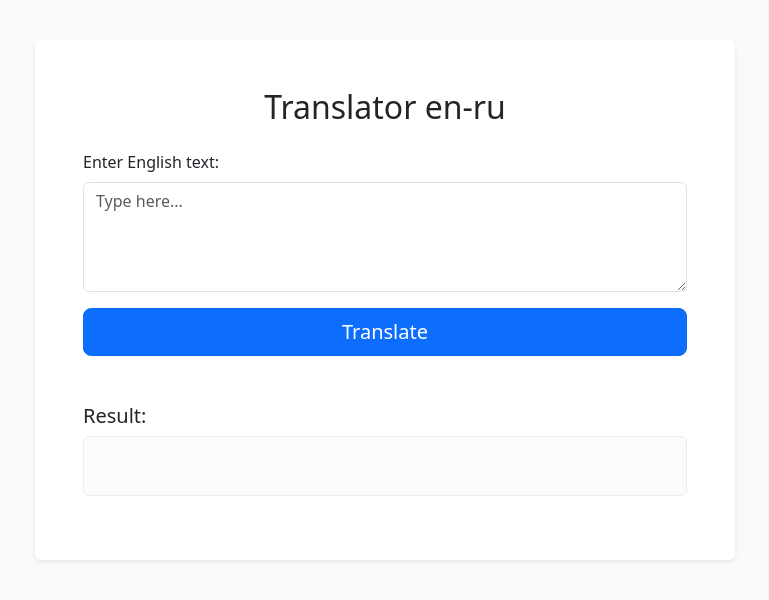
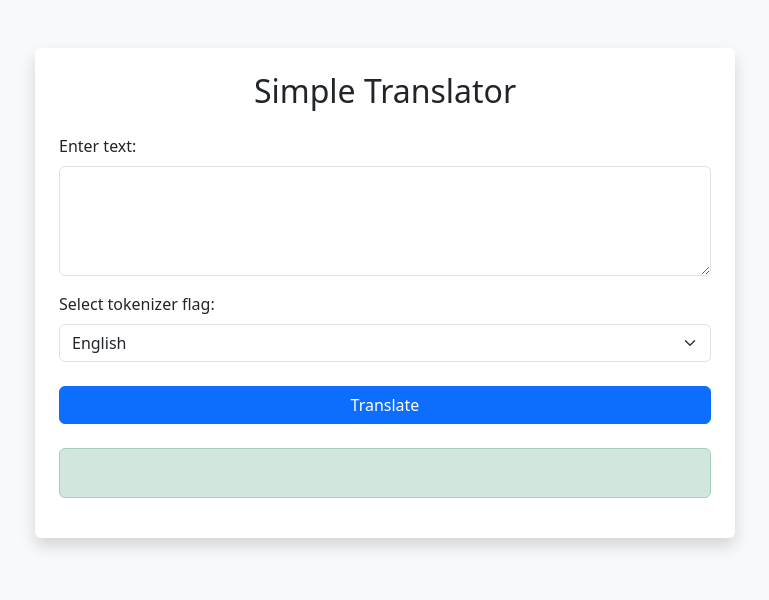
Before and after one commit to Archibasov-D/web_translator, a FastAPI app: page / in a window 1280 px wide. Shown: the top 600 px of the page, without its empty margins (255-1024 px from the left). Run offline with FastAPI, Linux system fonts and the light colour scheme.

Commit message:
add block with selection of target language

```diff
--- a/app/main.py
+++ b/app/main.py
@@ -3,39 +3,45 @@ from fastapi.responses import HTMLResponse, JSONResponse
 from fastapi.staticfiles import StaticFiles
 from fastapi.templating import Jinja2Templates
 import onnxruntime as ort
-import numpy as np
 from tokenization_small100 import SMALL100Tokenizer
 from onnx_greedy import greedy_generate_onnx
+from pydantic import BaseModel
 
 app = FastAPI()
 
-# Шаблоны (templates/index.html)
 templates = Jinja2Templates(directory="templates")
 
+class TranslationRequest(BaseModel):
+    text: str
+    flag: str | None = None
 
-# Загружаем ONNX модель (файл должен лежать рядом: app/model.onnx)
+# Загружаем модель
 tokenizer = SMALL100Tokenizer.from_pretrained("alirezamsh/small100")
 tokenizer.tgt_lang = "ru"
-#################################
+
 encoder_session = ort.InferenceSession("encoder_model_int8.onnx")
 decoder_session = ort.InferenceSession("decoder_model_int8.onnx")
-
-
-
 
 
 @app.get("/", response_class=HTMLResponse)
 def index(request: Request):
     return templates.TemplateResponse("index.html", {"request": request})
 
+
 @app.post("/predict")
-async def predict(request: Request):
-    payload = await request.json()
-    text = payload.get("text", "")
+async def predict(req: TranslationRequest):
+
+    text = req.text
+    flag = req.flag
+
     if not text:
         return JSONResponse({"error": "no text provided"}, status_code=400)
 
-    # Подготовка входов через токенизатор (возвращаем numpy массивы)
+    # Устанавливаем язык
+    if flag:
+        tokenizer.tgt_lang = flag
+
+    # Генерация
     output_ids = greedy_generate_onnx(
         encoder_session,
         decoder_session,
@@ -43,8 +49,7 @@ async def predict(request: Request):
         text,
         max_new_tokens=50
     )
+
     output_text = tokenizer.decode(output_ids[0], skip_special_tokens=True)
 
-    # Преобразуем выход (обычно logits/ids) в удобный формат.
-    # Здесь просто вернём raw-первый выход как список.
-    return {"result": output_text}
+    return {"translation": output_text}   # <--- ВАЖНО!
--- a/app/templates/index.html
+++ b/app/templates/index.html
@@ -3,69 +3,75 @@
 <head>
     <meta charset="UTF-8">
     <title>Translator</title>
-    <!-- Bootstrap CSS -->
     <link href="https://cdn.jsdelivr.net/npm/bootstrap@5.3.0/dist/css/bootstrap.min.css" rel="stylesheet">
-    <style>
-        body { padding-top: 40px; background-color: #f8f9fa; }
-        .container { max-width: 700px; }
-    </style>
 </head>
-<body>
-    <div class="container shadow-sm bg-white rounded p-5">
-        <h2 class="mb-4 text-center">Translator en-ru</h2>
 
-        <div class="mb-3">
-            <label for="text" class="form-label">Enter English text:</label>
-            <textarea class="form-control" id="text" rows="4" placeholder="Type here..."></textarea>
-        </div>
+<body class="bg-light">
+<div class="container mt-5 p-4 bg-white rounded shadow" style="max-width: 700px">
+    <h2 class="mb-4 text-center">Simple Translator</h2>
 
-        <button id="translate-btn" class="btn btn-primary btn-lg w-100 mb-4">Translate</button>
+    <label class="form-label">Enter text:</label>
+    <textarea id="text" class="form-control mb-3" rows="4"></textarea>
 
-        <h5 class="mt-4">Result:</h5>
-        <div id="result" class="alert alert-light" role="alert" style="min-height: 60px;">
-            <!-- Перевод появится здесь -->
-        </div>
-    </div>
+    <label class="form-label">Select tokenizer flag:</label>
+    <select id="flag" class="form-select mb-4">
+        <option value="en">English</option>
+        <option value="de">German</option>
+        <option value="fr">French</option>
+        <option value="ru">Russian</option>
+    </select>
 
-    <!-- Bootstrap JS bundle (опционально) -->
-    <script src="https://cdn.jsdelivr.net/npm/bootstrap@5.3.0/dist/js/bootstrap.bundle.min.js"></script>
+    <button id="translateBtn" class="btn btn-primary w-100 mb-4">Translate</button>
 
-    <!-- Скрипт для перевода -->
-    <script>
-    document.addEventListener("DOMContentLoaded", function() {
-        const btn = document.getElementById('translate-btn');
-        btn.addEventListener('click', async function() {
-            const text = document.getElementById("text").value;
-            const resultDiv = document.getElementById('result');
+    <div id="result" class="alert alert-success" style="min-height: 50px"></div>
+</div>
 
-            if (!text.trim()) {
-                resultDiv.className = 'alert alert-warning';
-                resultDiv.innerText = 'Please enter some text.';
-                return;
-            }
+<script>
+document.addEventListener("DOMContentLoaded", () => {
+    const btn = document.getElementById("translateBtn");
+    btn.addEventListener("click", translateText);
+});
 
-            try {
-                const response = await fetch('/predict', {
-                    method: 'POST',
-                    headers: { 'Content-Type': 'application/json' },
-                    body: JSON.stringify({ text: text })
-                });
+async function translateText(event) {
+    const btn = document.getElementById("translateBtn");
+    const resultDiv = document.getElementById("result");
+    const text = document.getElementById("text").value.trim();
+    const flag = document.getElementById("flag").value;
 
-                const data = await response.json();
+    if (!text) {
+        resultDiv.innerText = "Please enter text to translate.";
+        return;
+    }
 
-                if (data.error) {
-                    resultDiv.className = 'alert alert-danger';
-                    resultDiv.innerText = data.error;
-                } else {
-                    resultDiv.className = 'alert alert-success';
-                    resultDiv.innerText = data.result;
-                }
-            } catch (err) {
-                resultDiv.className = 'alert alert-danger';
-                resultDiv.innerText = 'Request failed: ' + err;
-            }
+    // UI: заблокировать кнопку и показать индикатор
+    btn.disabled = true;
+    const prev = resultDiv.innerText;
+    resultDiv.innerText = "Translating...";
+
+    try {
+        const res = await fetch("/predict", {
+            method: "POST",
+            headers: {"Content-Type": "application/json"},
+            body: JSON.stringify({ text: text, flag: flag })
         });
-    });
-    </script>
+
+        if (!res.ok) {
+            const txt = await res.text();
+            throw new Error(`Server returned ${res.status}: ${txt}`);
+        }
+
+        const data = await res.json();
+
+        // <-- здесь ключ "translation", как в вашем FastAPI
+        resultDiv.innerText = data.translation ?? "No translation returned.";
+    } catch (err) {
+        console.error(err);
+        resultDiv.innerText = "Error: " + (err.message || err);
+    } finally {
+        btn.disabled = false;
+    }
+}
+</script>
+
 </body>
 </html>
```
